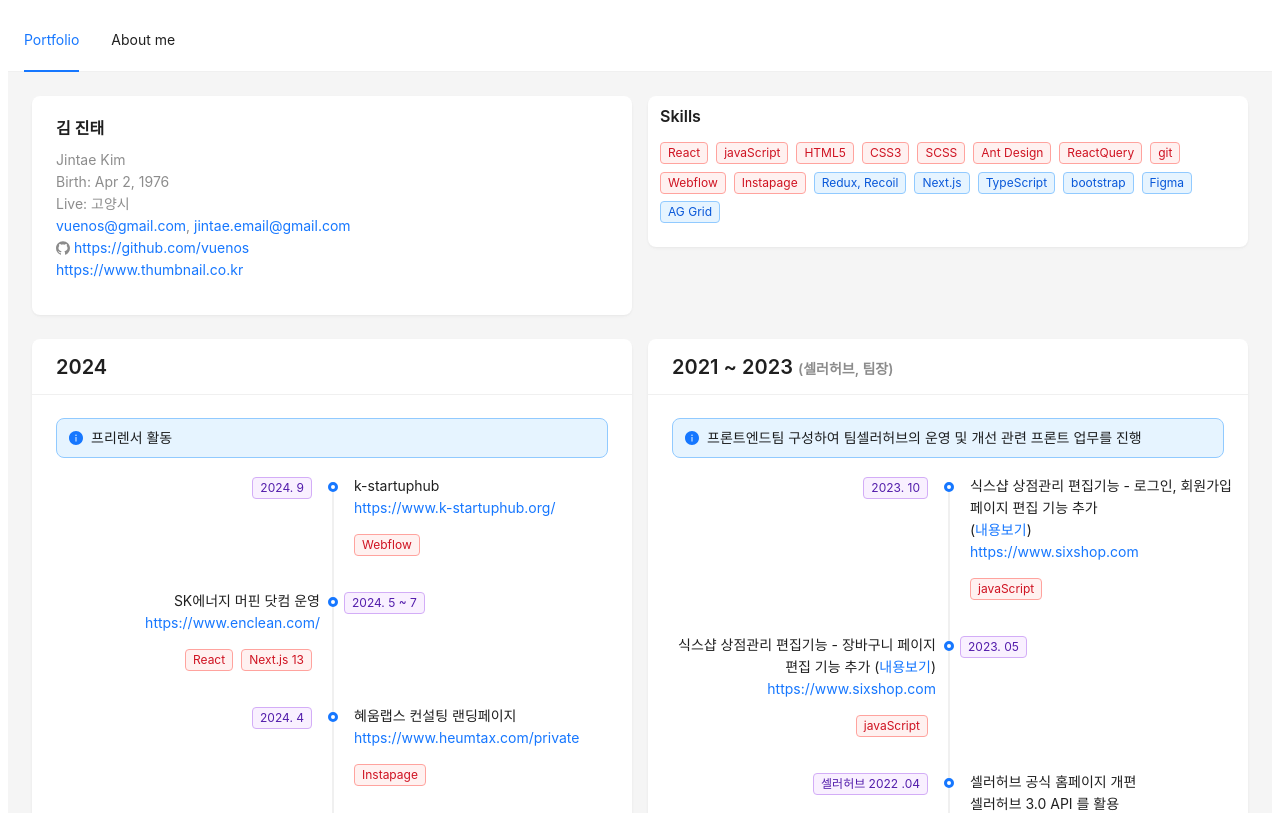
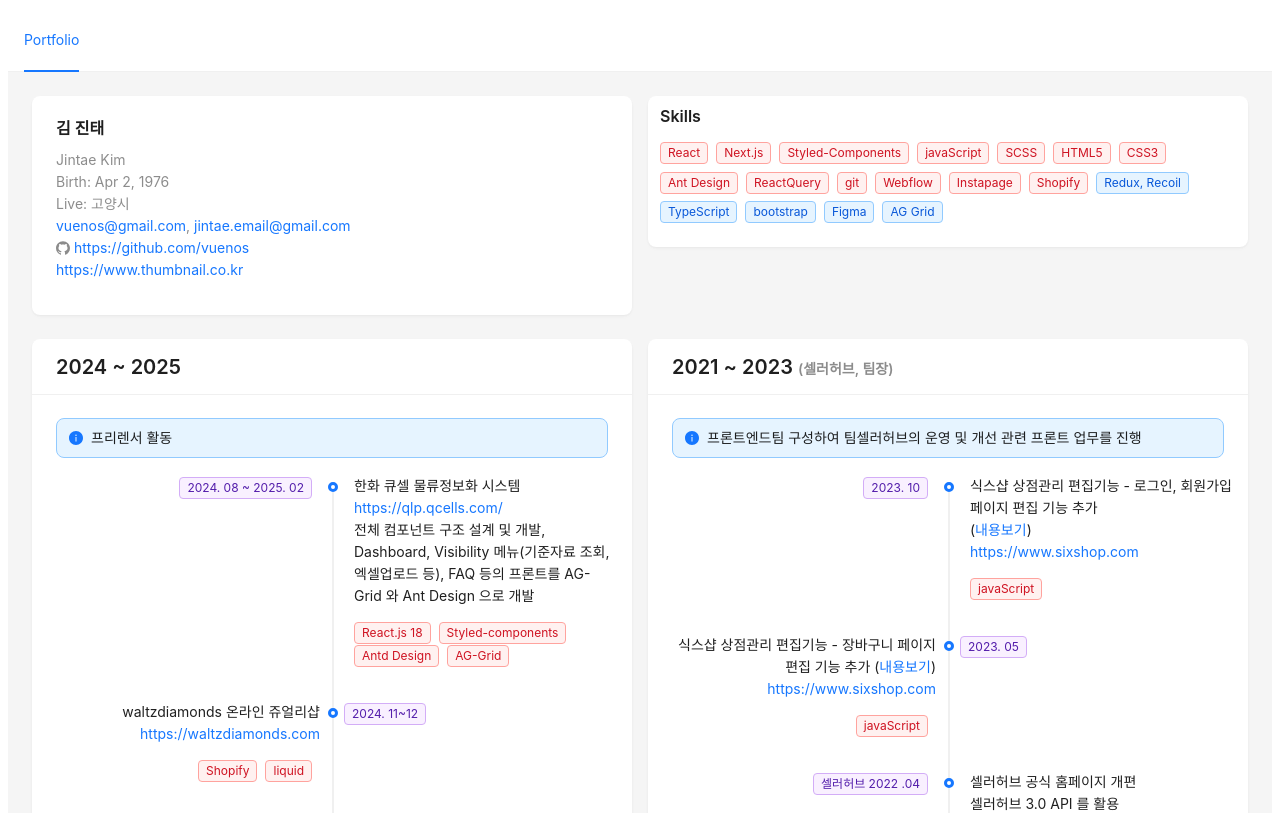
Before and after one commit to vuenos/jintaekim, a Next.js app: page / in a window 1280 px wide. Shown: the top 813 px of the page. Built offline with nearby package versions, Linux system fonts and the light colour scheme.

Commit message:
Update profile

```diff
--- a/pages/About.tsx
+++ b/pages/About.tsx
@@ -65,9 +65,6 @@ const About = () => {
                         <Paragraph style={{ marginTop: '40px' }}>
                           1976년 경기도 부천 태생, 2남 1녀 중 차남. 건축학 전공.<br />
                           현재 경기도 고양시 10년째 거주.<br />
-                          MBTI : INTP-T<br />
-                          존 르 카레 의 추리소설을 좋아함. (추운 나라에서 돌아온 스파이, 팅커 테일러 솔져 스파이)<br />
-                          캠핑과 딸에게 오므라이스 해주는 걸 좋아함.
                         </Paragraph>
                       </>
                     }
--- a/pages/index.tsx
+++ b/pages/index.tsx
@@ -15,12 +15,12 @@ const gnbItems: MenuProps['items'] = [
       <Link href="/">Portfolio</Link>
     )
   },
-  {
-    'key': '2',
-    'label': (
-      <Link href="/About">About me</Link>
-    )
-  }
+  // {
+  //   'key': '2',
+  //   'label': (
+  //     <Link href="/About">About me</Link>
+  //   )
+  // }
 ];
 
 const { Meta } = Card;
@@ -42,6 +42,39 @@ const myData = [
 ];
 
 const year2024 = [
+    {
+        label: (<Tag color="purple">2024. 08 ~ 2025. 02</Tag>),
+        children:
+            <>
+                <Paragraph>
+                    한화 큐셀 물류정보화 시스템<br />
+                    <a href="https://qlp.qcells.com/" target="_blank" rel="noreferrer">https://qlp.qcells.com/</a><br />
+                    전체 컴포넌트 구조 설계 및 개발, Dashboard, Visibility 메뉴(기준자료 조회, 엑셀업로드 등), FAQ 등의 프론트를 AG-Grid 와 Ant Design 으로 개발
+                </Paragraph>
+                <Paragraph>
+                  <Tag color="red">React.js 18</Tag>
+                  <Tag color="red">Styled-components</Tag>
+                  <Tag color="red">Antd Design</Tag>
+                  <Tag color="red">AG-Grid</Tag>
+                </Paragraph>
+            </>
+        ,
+    },
+    {
+        label: (<Tag color="purple">2024. 11~12</Tag>),
+        children:
+            <>
+                <Paragraph>
+                    waltzdiamonds 온라인 쥬얼리샵<br />
+                    <a href="https://waltzdiamonds.com" target="_blank" rel="noreferrer">https://waltzdiamonds.com</a>
+                </Paragraph>
+                <Paragraph>
+                  <Tag color="red">Shopify</Tag>
+                  <Tag color="red">liquid</Tag>
+                </Paragraph>
+            </>
+        ,
+    },
     {
         label: (<Tag color="purple">2024. 9</Tag>),
         children:
@@ -643,18 +676,20 @@ export default function Home() {
                     description={
                       <Paragraph type="secondary" style={{ lineHeight: '2.1em' }}>
                         <Tag color="red">React</Tag>
+                        <Tag color="red">Next.js</Tag>
+                        <Tag color="red">Styled-Components</Tag>
                         <Tag color="red">javaScript</Tag>
+                        <Tag color="red">SCSS</Tag>
                         <Tag color="red">HTML5</Tag>
                         <Tag color="red">CSS3</Tag>
-                        <Tag color="red">SCSS</Tag>
                         <Tag color="red">Ant Design</Tag>
                         <Tag color="red">ReactQuery</Tag>
                         <Tag color="red">git</Tag>
                         <Tag color="red">Webflow</Tag>
                         <Tag color="red">Instapage</Tag>
+                        <Tag color="red">Shopify</Tag>
 
                         <Tag color="blue">Redux, Recoil</Tag>
-                        <Tag color="blue">Next.js</Tag>
                         <Tag color="blue">TypeScript</Tag>
                         <Tag color="blue">bootstrap</Tag>
                         <Tag color="blue">Figma</Tag>
@@ -672,7 +707,7 @@ export default function Home() {
             >
               <Col span={24} lg={12}>
                 <Card
-                  title={<Title level={4} style={{ margin: '0' }}>2024 <Text type="secondary"></Text></Title>}
+                  title={<Title level={4} style={{ margin: '0' }}>2024 ~ 2025 <Text type="secondary"></Text></Title>}
                   bordered={false}
                 >
                   <Alert
```
